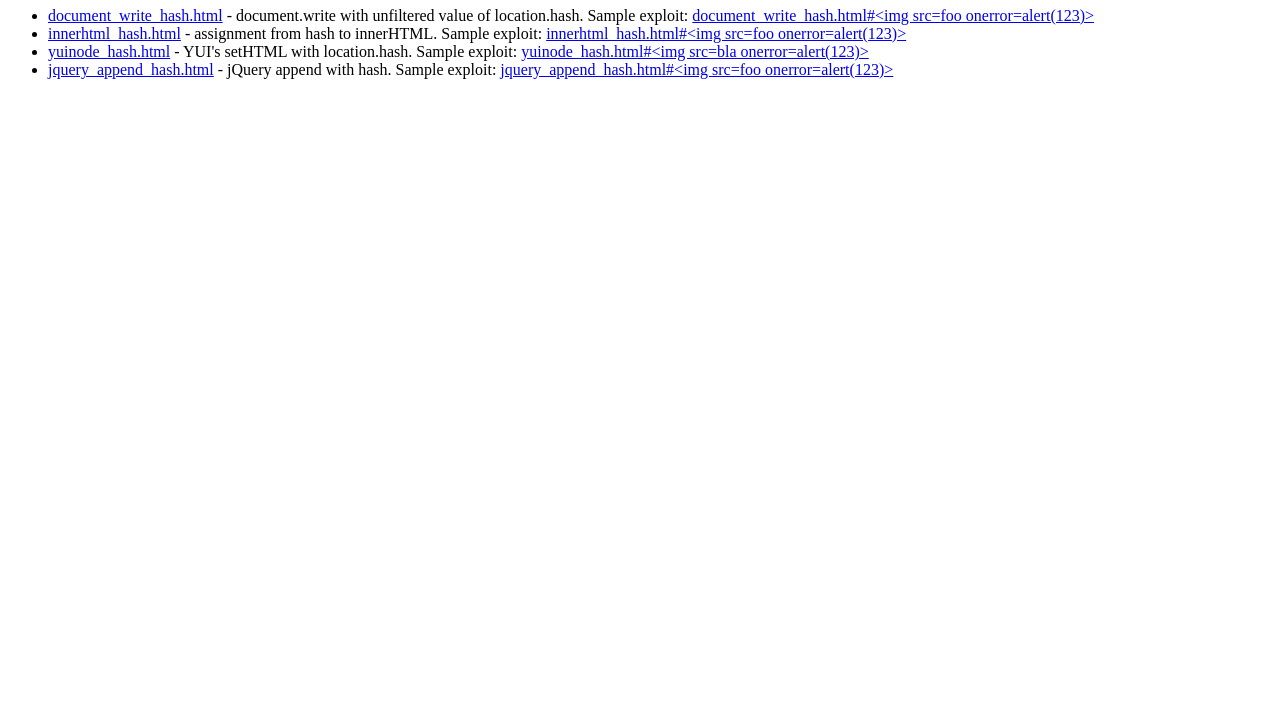
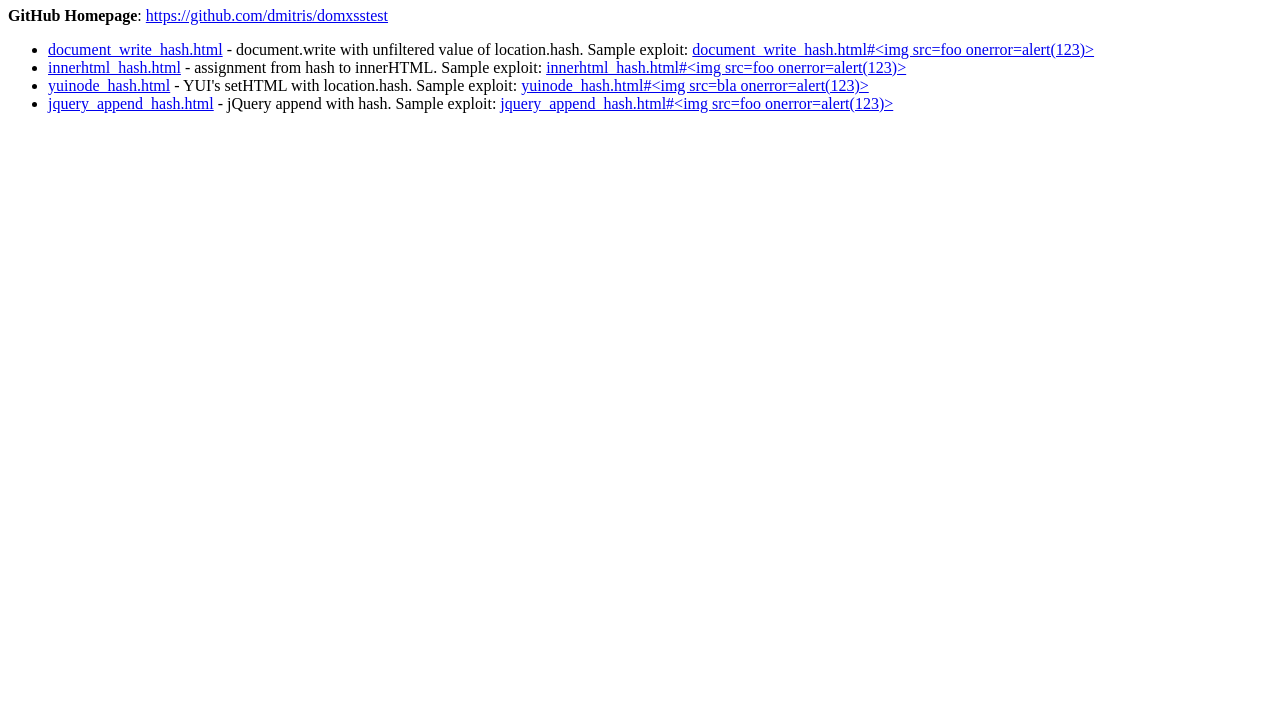
Before and after one commit to dmitris/domxsstest, a plain HTML site: page index.html in a window 1280 px wide. Shown: the part 73-800 px from the top of the page. Drawn offline with Linux system fonts and the light colour scheme.

Commit message:
added a link to the project's GitHub page

```diff
--- a/index.html
+++ b/index.html
@@ -3,6 +3,7 @@
 <head><title>DOM XSS Test Files</title></head>
 <body>
 <H1>DOM XSS test cases</H1>
+<B>GitHub Homepage</B>: <A href="https://github.com/dmitris/domxsstest">https://github.com/dmitris/domxsstest</A>
 <ul>
 <li>
 <A href="document_write_hash.html">document_write_hash.html</A> - document.write with unfiltered value of location.hash. Sample exploit: <A href="document_write_hash.html#&lt;img src=foo onerror=alert(123)&gt;">document_write_hash.html#&lt;img src=foo onerror=alert(123)&gt;</A>
```
